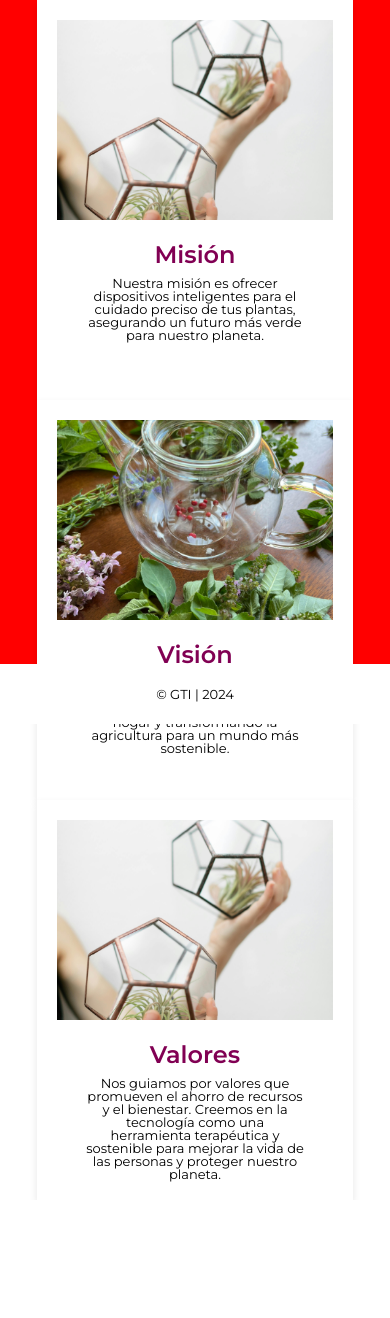
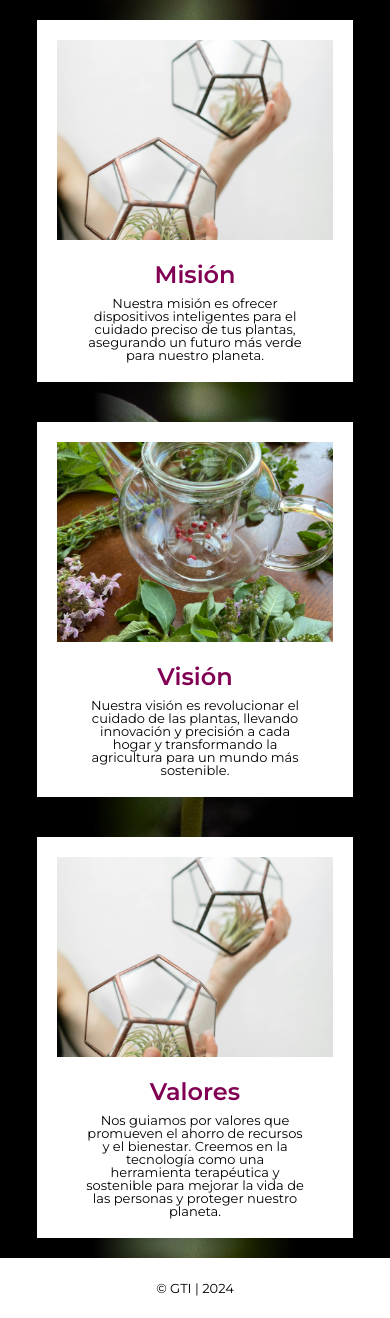
Before and after one commit to JosueBellota/GTI_Huertos_Verticales, a PHP site: page /nosotros.php in a window 390 px wide. Shown: the part 80-1398 px from the top of the page. Before the commit the page ends 1262 px from the top, so only its background shows below. Run offline with PHP 8.4, Linux system fonts and the light colour scheme.

Commit message:
Nosotros Page Updated
better responsive and adjusted to the page theme

```diff
--- a/css/landing.css
+++ b/css/landing.css
@@ -41,18 +41,10 @@
 }
 
 
-@media (max-height: 800px) {
+/* --------------------------------- */
+/* Media Query Ajustes Pantalla Horizontal */
+/* ---------------------------------- */
 
-    .content-container {
-        width: 80%;
-        position: absolute;
-        bottom: 30%;
-        left: 10%;
-        padding: 20px;
-        border-radius: 10px;
-
-    }
-  }
 
 @media (max-width: 1220px) {
 
@@ -112,3 +104,20 @@
         padding: 0;
     }
 }
+
+/* --------------------------------------*/
+/* Media Query Ajustes Pantalla Vertical */
+/* -------------------------------------- */
+
+@media (max-height: 800px) {
+
+    .content-container {
+        width: 80%;
+        position: absolute;
+        bottom: 10%;
+        left: 10%;
+        padding: 20px;
+        border-radius: 10px;
+
+    }
+  }
--- a/css/nosotros.css
+++ b/css/nosotros.css
@@ -3,8 +3,15 @@
 /* ---------------------------------- */
 
 #nosotros{
-    height: calc(100vh - 180px);
-    background-color: red;
+    height: calc(100vh - 140px);
+    background-color: transparent;
+    background: rgb(0,0,0);
+    background: linear-gradient(90deg, rgba(0,0,0,1) 24%, rgba(248,248,248,0) 50%, rgba(0,0,0,1) 76%);
+
+    display: flex;
+    justify-content: center;
+    margin: 0;
+
 }
 
 #nosotros-title{
@@ -12,6 +19,7 @@
     text-align: center;
     margin: 40px 0;
     color: var(--white);
+
 }
 
 .about-us-container {
@@ -27,7 +35,7 @@
 .about-column {
 
     width: 30%;
-    height: 400px;
+    height: 450px;
     padding: 20px;
     box-sizing: border-box;
     background-color: var(--white);
@@ -77,7 +85,31 @@
     background-color: #0056b3;
 }
 
+/* --------------------------------- */
+/* Media Query Ajustes Pantalla Horizontal */
+/* ---------------------------------- */
+
+@media (max-width: 900px){
+
+    .about-column {
+
+        width: 30%;
+        height: 450px;
+        padding: 10px;
+        box-sizing: border-box;
+        background-color: var(--white);
+        text-align: center;
+        box-shadow: 0 4px 8px rgba(0, 0, 0, 0.1);
+        transition: box-shadow 0.3s ease;
+    }
+}
+
 @media (max-width: 788px){
+
+    #nosotros{
+        height:fit-content
+
+    }
 
     .about-us-container{
         flex-direction: column;
@@ -85,6 +117,54 @@
     }
     .about-column{
         width: 90%;
+        height: fit-content;
+        margin: 20px;
+        padding: 20px;
+    }
+    .about-column p{
+        margin: 0 auto;
+    }
+
+}
+
+
+/* --------------------------------------*/
+/* Media Query Ajustes Pantalla Vertical */
+/* -------------------------------------- */
+
+@media (max-height: 700px) {
+
+    .about-column {
+
+        height: 400px;
+    }
+}
+
+
+@media (max-width: 1400px) and (max-height: 700px){
+
+    .about-column {
+
+        padding: 10px;
+    }
+}
+
+@media (max-width: 1200px) and (max-height: 700px){
+
+    #nosotros{
+        height:fit-content
+
+    }
+
+    .about-us-container{
+        flex-direction: column;
+        justify-content: center;
+    }
+    .about-column{
+        width: 90%;
+        height: fit-content;
+        margin: 20px;
+        padding: 20px;
     }
     .about-column p{
         margin: 0 auto;
```
Also changed, not shown: css/product.css (+7 -3 lines).
